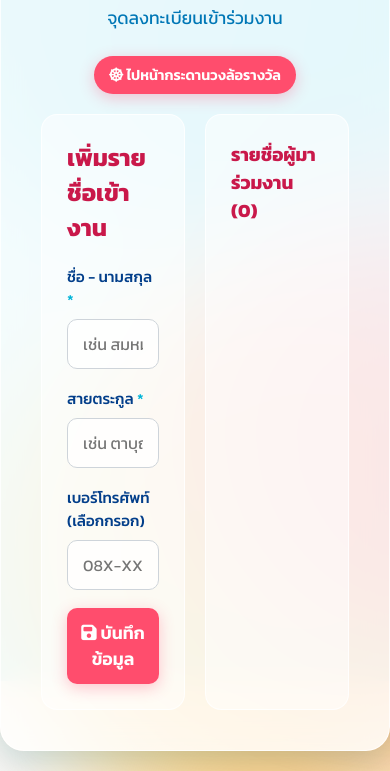
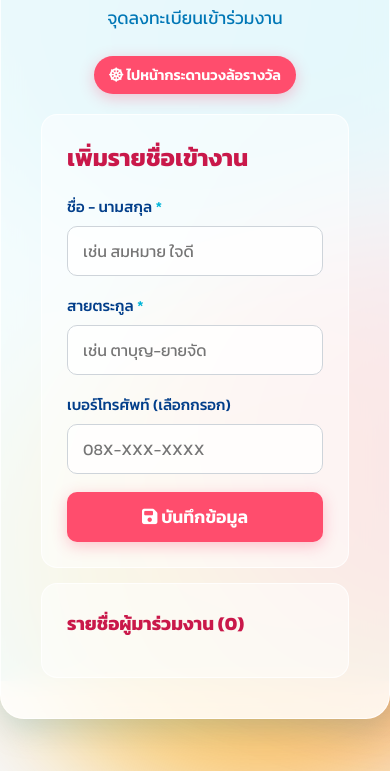
Before and after one commit to the-tylerlab/reunion-69, a website: page index.html in a window 390 px wide. Shown: the part 163-934 px from the top of the page. After the commit the page ends 902 px from the top, so only its background shows below. Drawn offline with nearby package versions, Linux system fonts and the light colour scheme; no server answers.

Commit message:
Add files via upload

```diff
--- a/index.html
+++ b/index.html
@@ -21,7 +21,7 @@
             padding: 30px;
             align-items: start;
         }
-        @media (max-width: 900px) {
+        @media (max-width: 600px) {
             .wheel-dashboard {
                 grid-template-columns: 1fr;
             }
@@ -58,7 +58,7 @@
         </header>
 
         <main class="app-content" style="padding-top: 10px;">
-            <section id="register-view" class="view active registration-grid" style="display: grid; grid-template-columns: 1fr 1fr !important; gap: 20px;">
+            <section id="register-view" class="view active registration-grid">
                 <div class="form-container">
                     <h2>เพิ่มรายชื่อเข้างาน</h2>
                     <form id="registration-form">
--- a/style.css
+++ b/style.css
@@ -177,6 +177,14 @@ body {
     display: block;
 }
 
+.registration-grid.active {
+    display: grid !important;
+}
+
+.wheel-dashboard.active {
+    display: grid !important;
+}
+
 @keyframes fadeIn {
     from { opacity: 0; transform: translateY(10px); }
     to { opacity: 1; transform: translateY(0); }
@@ -187,6 +195,12 @@ body {
     display: grid;
     grid-template-columns: 1fr 1fr;
     gap: 30px;
+}
+
+@media (max-width: 600px) {
+    .registration-grid, .wheel-dashboard {
+        grid-template-columns: 1fr !important;
+    }
 }
 
 .wheel-main-title {
```
